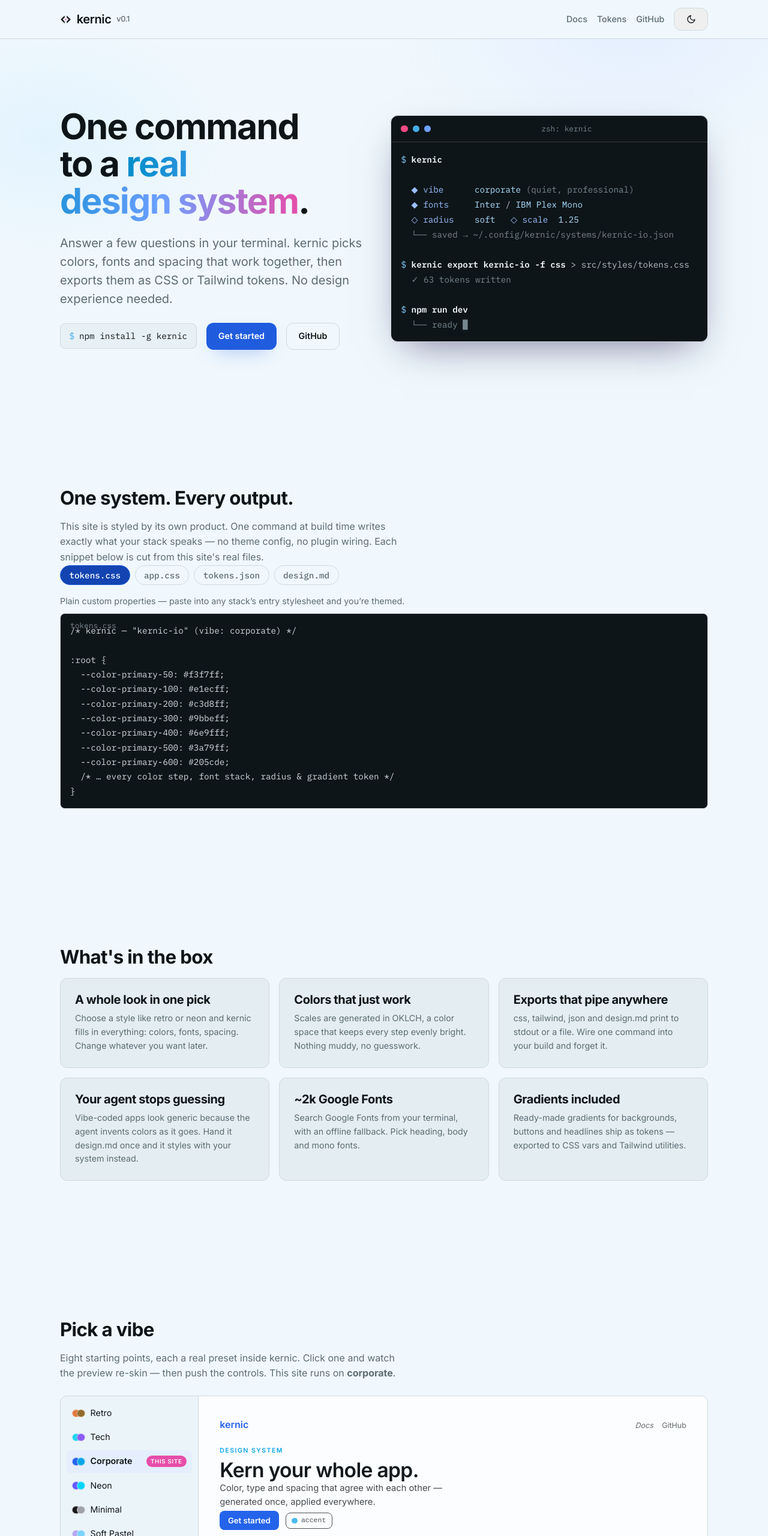
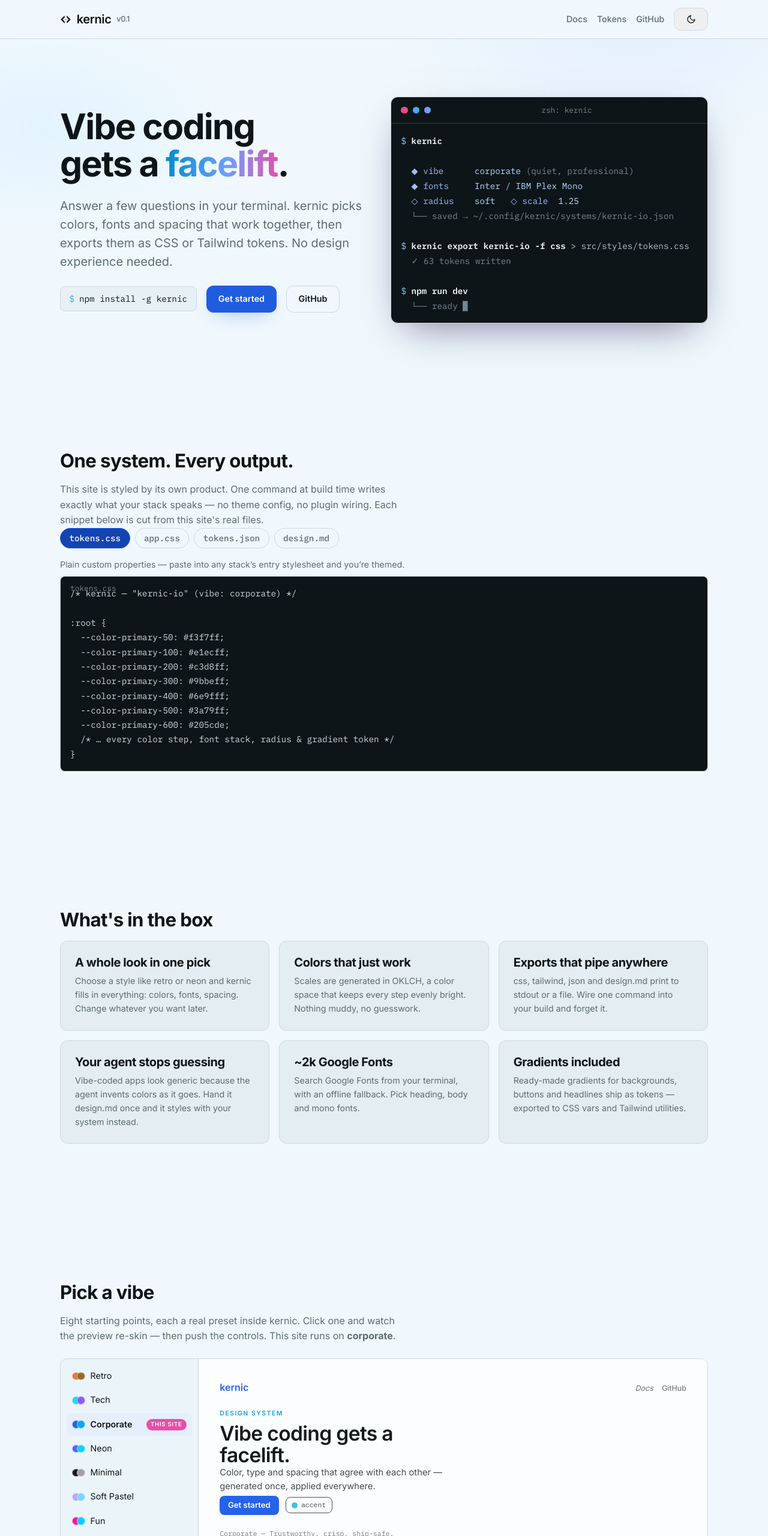
Before and after one commit to intentionaut/kernic-site, an Astro site: page / in a window 1280 px wide. Shown: the top 2560 px of the page at 60% size. Built offline with nearby package versions, Linux system fonts and the light colour scheme; Astro itself is replaced by a stand-in of ours.

Commit message:
update headline to vibe coding gets a facelift

```diff
--- a/src/pages/index.astro
+++ b/src/pages/index.astro
@@ -120,7 +120,7 @@
       <div class="hero-backdrop" aria-hidden="true"></div>
       <div class="container hero-grid">
         <div class="hero-inner">
-          <h1>One command to a <span class="grad-text">real design system</span>.</h1>
+          <h1>Vibe coding gets a <span class="grad-text">facelift</span>.</h1>
           <p class="hero-lede">
             Answer a few questions in your terminal. kernic picks colors, fonts and spacing
             that work together, then exports them as CSS or Tailwind tokens. No design
@@ -225,7 +225,7 @@
               </div>
               <div class="sp-hero">
                 <p class="sp-kicker">Design system</p>
-                <p class="sp-headline">Kern your whole app.</p>
+                <p class="sp-headline">Vibe coding gets a facelift.</p>
                 <p class="sp-copy">
                   Color, type and spacing that agree with each other — generated once,
                   applied everywhere.
```
